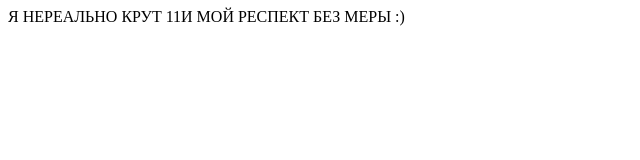
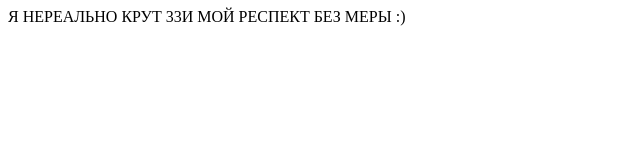
Before and after one commit to Alexman2505/fast_api_stepic, a plain HTML site: page index.html in a window 1280 px wide. Shown: the full height of the page, 0-640 px from the left. Drawn offline with Linux system fonts and the light colour scheme.

```diff
--- a/index.html
+++ b/index.html
@@ -8,6 +8,6 @@
   </head>
 
   <body>
-    Я НЕРЕАЛЬНО КРУТ 11И МОЙ РЕСПЕКТ БЕЗ МЕРЫ :)
+    Я НЕРЕАЛЬНО КРУТ 33И МОЙ РЕСПЕКТ БЕЗ МЕРЫ :)
   </body>
 </html>
```
